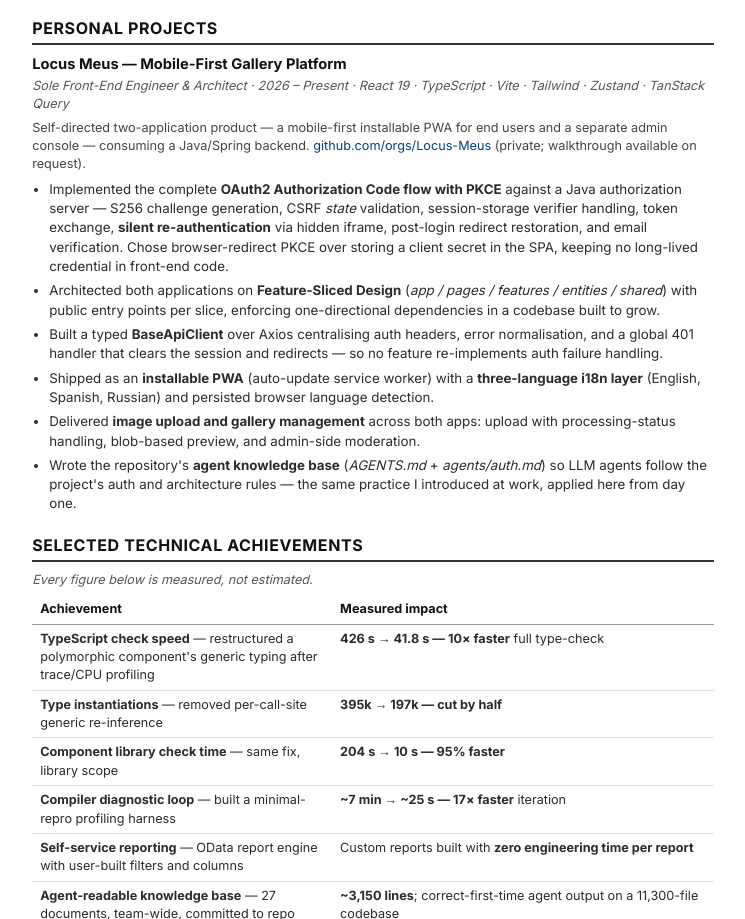
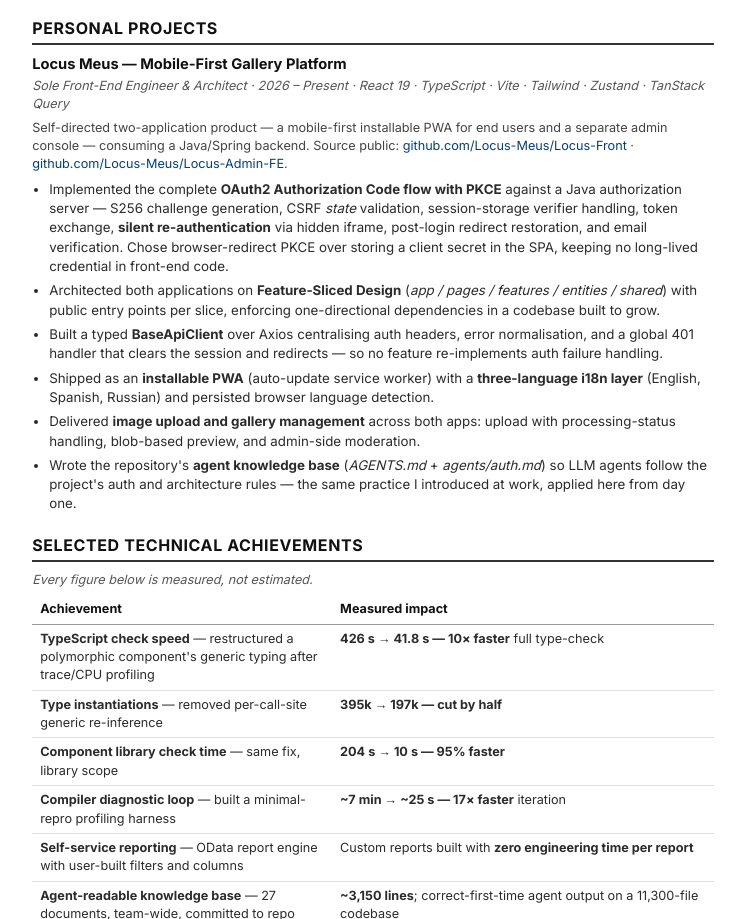
Before and after one commit to pavel-kru/cv, a plain HTML site: page Pavel_Kruglik_CV.html in a window 1280 px wide. Shown: the part 3984-4903 px from the top of the page, without its empty margins (267-1012 px from the left). Drawn offline with Linux system fonts and the light colour scheme.

Commit message:
feat: link public locus meus repositories

```diff
--- a/Pavel_Kruglik_CV.html
+++ b/Pavel_Kruglik_CV.html
@@ -384,8 +384,9 @@
         <div class="job-context">
           Self-directed two-application product — a mobile-first installable PWA for end users and a separate
           admin console — consuming a Java/Spring backend.
-          <a href="https://github.com/orgs/Locus-Meus">github.com/orgs/Locus-Meus</a> (private; walkthrough
-          available on request).
+          Source public:
+          <a href="https://github.com/Locus-Meus/Locus-Front">github.com/Locus-Meus/Locus-Front</a> ·
+          <a href="https://github.com/Locus-Meus/Locus-Admin-FE">github.com/Locus-Meus/Locus-Admin-FE</a>.
         </div>
         <ul>
           <li>
```
Also changed, not shown: index.html (+3 -2 lines), 1 other file.
